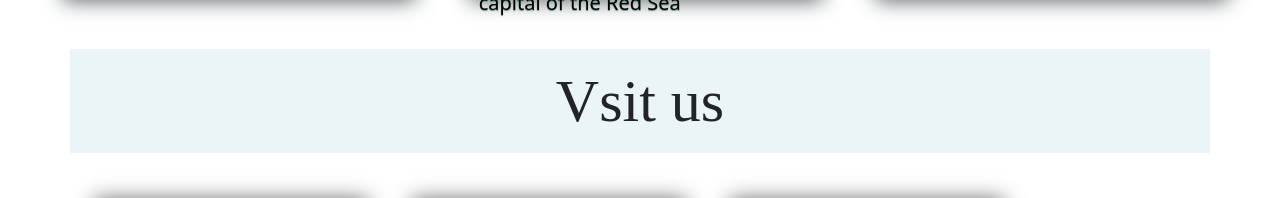
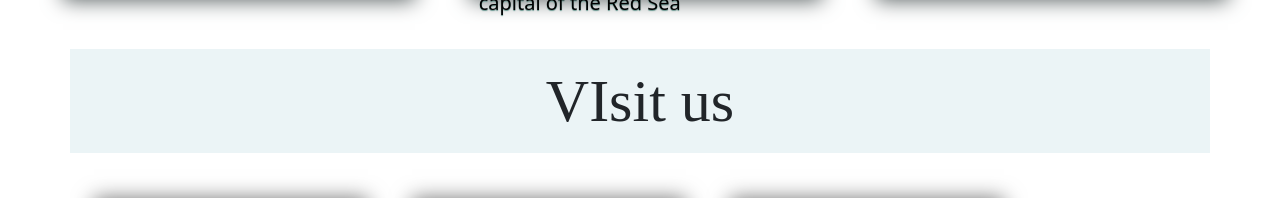
Before and after one commit to fatmahassan177/Trips-company, a plain HTML site: page index.html in a window 1280 px wide. Shown: the part 4337-4535 px from the top of the page. Drawn offline with nearby package versions, Linux system fonts and the light colour scheme; a web font is replaced by a local one.

Commit message:
Update index.html

```diff
--- a/index.html
+++ b/index.html
@@ -472,7 +472,7 @@
 
 ---------------------------------->
 <div class="container END " style="background-color:rgb(235, 244, 246);">
-  <h2 class="mt-5 pt-3 pb-3 mb-5 text-center" STYLE="font-size: 60PX;">Vsit us </h2>
+  <h2 class="mt-5 pt-3 pb-3 mb-5 text-center" STYLE="font-size: 60PX;">VIsit us </h2>
   </div >
 
   <div class="row text-center m-2 ms-5 ">
```
